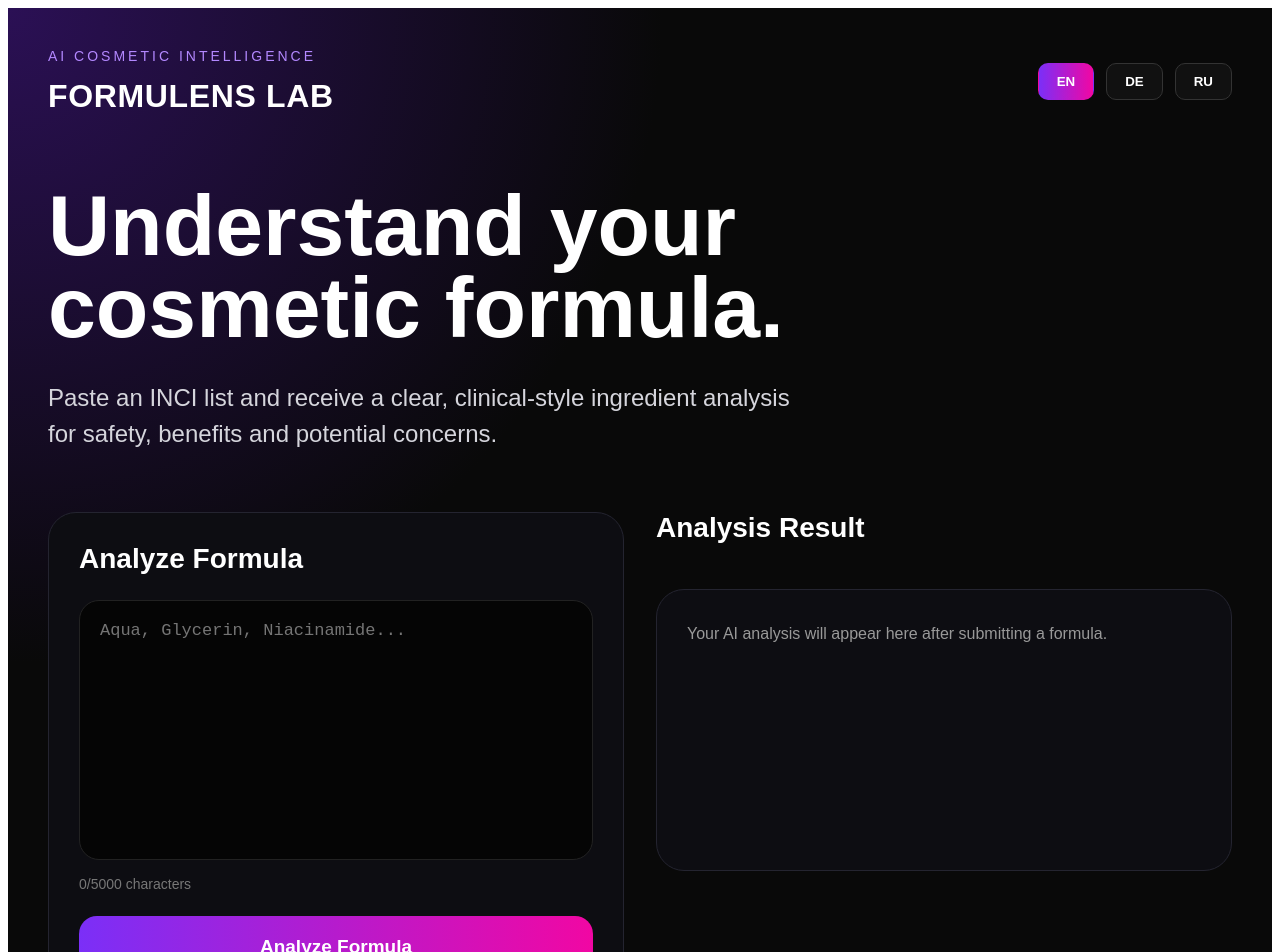
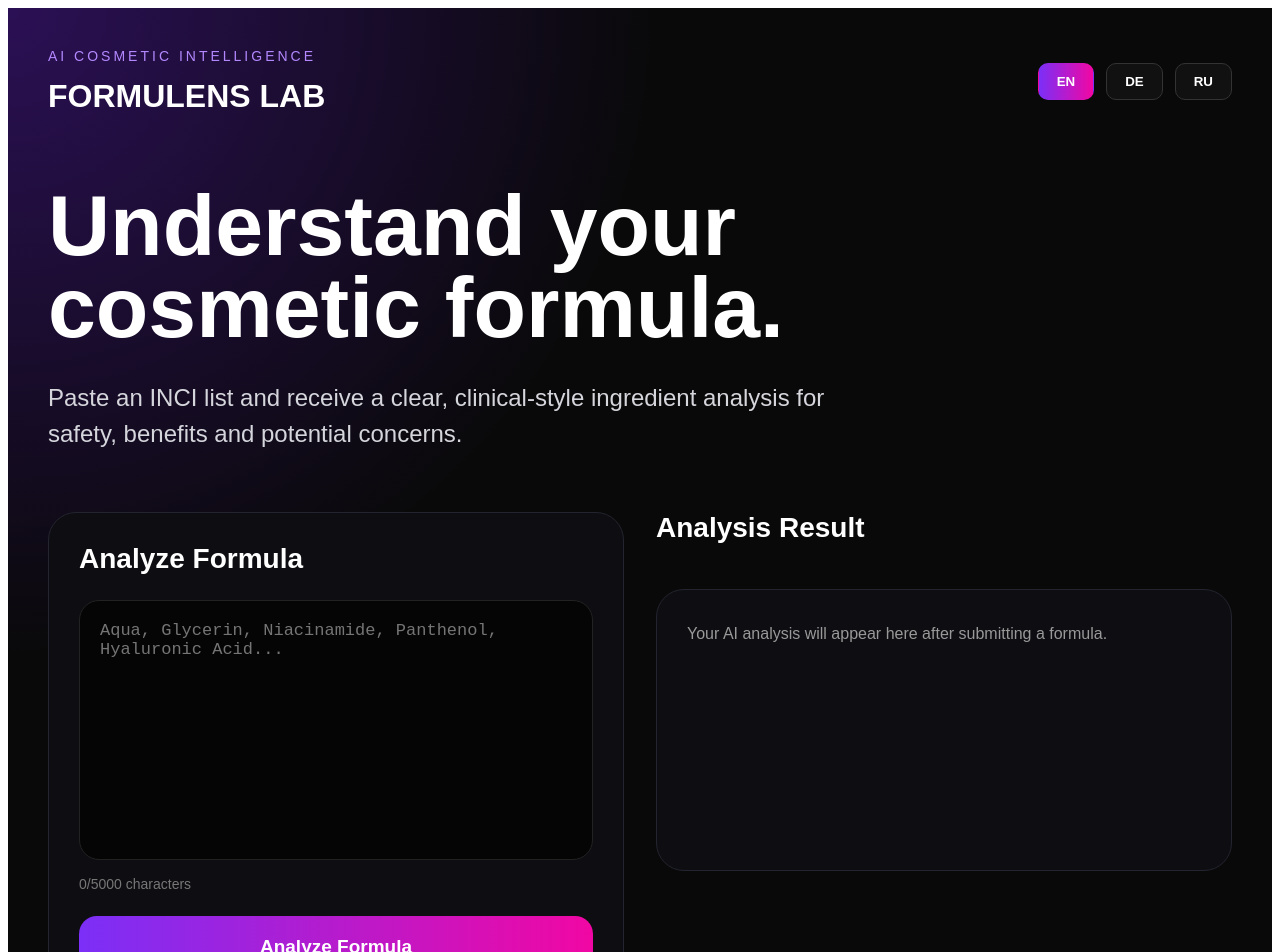
Before and after one commit to piladd-design/formulens-lab, a Next.js app: page / in a window 1280 px wide. Shown: the top 952 px of the page. Built offline with nearby package versions, Linux system fonts and the light colour scheme.

Commit message:
Update page.js

```diff
--- a/app/page.js
+++ b/app/page.js
@@ -11,7 +11,7 @@ const sections = [
   'PROFESSIONAL CONCLUSION',
 ]
 
-const t = {
+const translations = {
   EN: {
     badge: 'AI COSMETIC INTELLIGENCE',
     title: 'Understand your cosmetic formula.',
@@ -19,12 +19,13 @@ const t = {
       'Paste an INCI list and receive a clear, clinical-style ingredient analysis for safety, benefits and potential concerns.',
     analyzeTitle: 'Analyze Formula',
     resultTitle: 'Analysis Result',
-    placeholder: 'Aqua, Glycerin, Niacinamide...',
+    placeholder: 'Aqua, Glycerin, Niacinamide, Panthenol, Hyaluronic Acid...',
     button: 'Analyze Formula',
     loading: 'Analyzing...',
     empty: 'Your AI analysis will appear here after submitting a formula.',
     score: 'Formula Score',
-    sections: {
+    counter: 'characters',
+    sectionNames: {
       'KEY BENEFITS': 'KEY BENEFITS',
       'KEY INGREDIENTS': 'KEY INGREDIENTS',
       'POTENTIAL CONCERNS': 'POTENTIAL CONCERNS',
@@ -36,15 +37,16 @@ const t = {
     badge: 'KI-KOSMETIKANALYSE',
     title: 'Verstehen Sie Ihre kosmetische Formel.',
     subtitle:
-      'Fügen Sie eine INCI-Liste ein und erhalten Sie eine klare, klinisch strukturierte Analyse zu Nutzen, Sicherheit und möglichen Risiken.',
+      'Fügen Sie eine INCI-Liste ein und erhalten Sie eine klare, professionell strukturierte Analyse zu Nutzen, Sicherheit und möglichen Risiken.',
     analyzeTitle: 'Formel analysieren',
     resultTitle: 'Analyseergebnis',
-    placeholder: 'Aqua, Glycerin, Niacinamide...',
+    placeholder: 'Aqua, Glycerin, Niacinamide, Panthenol, Hyaluronic Acid...',
     button: 'Formel analysieren',
     loading: 'Analyse läuft...',
     empty: 'Ihre KI-Analyse erscheint hier nach dem Absenden der Formel.',
     score: 'Formel-Score',
-    sections: {
+    counter: 'Zeichen',
+    sectionNames: {
       'KEY BENEFITS': 'HAUPTVORTEILE',
       'KEY INGREDIENTS': 'WICHTIGE INHALTSSTOFFE',
       'POTENTIAL CONCERNS': 'MÖGLICHE HINWEISE',
@@ -56,15 +58,16 @@ const t = {
     badge: 'ИИ-АНАЛИЗ КОСМЕТИКИ',
     title: 'Поймите свою косметическую формулу.',
     subtitle:
-      'Вставьте INCI-состав и получите понятный клинический анализ пользы, безопасности и возможных рисков.',
+      'Вставьте INCI-состав и получите понятный профессиональный анализ пользы, безопасности и возможных рисков.',
     analyzeTitle: 'Анализ формулы',
     resultTitle: 'Результат анализа',
-    placeholder: 'Aqua, Glycerin, Niacinamide...',
+    placeholder: 'Aqua, Glycerin, Niacinamide, Panthenol, Hyaluronic Acid...',
     button: 'Анализировать формулу',
     loading: 'Анализируем...',
     empty: 'Результат ИИ-анализа появится здесь после отправки формулы.',
     score: 'Оценка формулы',
-    sections: {
+    counter: 'символов',
+    sectionNames: {
       'KEY BENEFITS': 'КЛЮЧЕВЫЕ ПРЕИМУЩЕСТВА',
       'KEY INGREDIENTS': 'ВАЖНЫЕ ИНГРЕДИЕНТЫ',
       'POTENTIAL CONCERNS': 'ВОЗМОЖНЫЕ РИСКИ',
@@ -76,6 +79,7 @@ const t = {
 
 function extractSection(text, title) {
   if (!text) return ''
+
   const start = text.indexOf(title + ':')
   if (start === -1) return ''
 
@@ -104,7 +108,7 @@ export default function Home() {
   const [loading, setLoading] = useState(false)
   const [language, setLanguage] = useState('EN')
 
-  const copy = t[language]
+  const current = translations[language]
   const analysisText = result?.message || ''
 
   const analyzeFormula = async () => {
@@ -136,7 +140,7 @@ export default function Home() {
       <div style={styles.container}>
         <header style={styles.header}>
           <div>
-            <div style={styles.badge}>{copy.badge}</div>
+            <div style={styles.badge}>{current.badge}</div>
             <div style={styles.logo}>FORMULENS LAB</div>
           </div>
 
@@ -160,41 +164,50 @@ export default function Home() {
         </header>
 
         <section style={styles.hero}>
-          <h1 style={styles.title}>{copy.title}</h1>
-          <p style={styles.subtitle}>{copy.subtitle}</p>
+          <h1 style={styles.title}>{current.title}</h1>
+          <p style={styles.subtitle}>{current.subtitle}</p>
         </section>
 
         <section style={styles.grid}>
           <div style={styles.card}>
-            <h2 style={styles.cardTitle}>{copy.analyzeTitle}</h2>
+            <h2 style={styles.cardTitle}>{current.analyzeTitle}</h2>
 
             <textarea
               value={inci}
               onChange={(e) => setInci(e.target.value)}
-              placeholder={copy.placeholder}
+              placeholder={current.placeholder}
               style={styles.textarea}
             />
 
-            <div style={styles.counter}>{inci.length}/5000 characters</div>
+            <div style={styles.counter}>
+              {inci.length}/5000 {current.counter}
+            </div>
 
-            <button onClick={analyzeFormula} disabled={loading} style={styles.button}>
-              {loading ? copy.loading : copy.button}
+            <button
+              onClick={analyzeFormula}
+              disabled={loading}
+              style={styles.button}
+            >
+              {loading ? current.loading : current.button}
             </button>
           </div>
 
           <div style={styles.resultColumn}>
-            <h2 style={styles.cardTitle}>{copy.resultTitle}</h2>
+            <h2 style={styles.cardTitle}>{current.resultTitle}</h2>
 
-            {!loading && !analysisText && <div style={styles.empty}>{copy.empty}</div>}
+            {!loading && !analysisText && (
+              <div style={styles.empty}>{current.empty}</div>
+            )}
 
-            {loading && <div style={styles.empty}>{copy.loading}</div>}
+            {loading && <div style={styles.empty}>{current.loading}</div>}
 
             {!loading && analysisText && (
               <>
                 <div style={styles.scoreCard}>
                   <div style={styles.score}>{getScore(analysisText)}</div>
+
                   <div>
-                    <h3 style={styles.scoreTitle}>{copy.score}</h3>
+                    <h3 style={styles.scoreTitle}>{current.score}</h3>
                     <p style={styles.text}>
                       {extractSection(analysisText, 'FORMULA SCORE')}
                     </p>
@@ -207,7 +220,9 @@ export default function Home() {
 
                   return (
                     <div key={section} style={styles.resultCard}>
-                      <h3 style={styles.sectionTitle}>{copy.sections[section]}</h3>
+                      <h3 style={styles.sectionTitle}>
+                        {current.sectionNames[section]}
+                      </h3>
                       <p style={styles.text}>{content}</p>
                     </div>
                   )
@@ -224,7 +239,8 @@ export default function Home() {
 const styles = {
   page: {
     minHeight: '100vh',
-    background: 'radial-gradient(circle at top left, #2b1055 0%, #090909 40%)',
+    background:
+      'radial-gradient(circle at top left, #2b1055 0%, #090909 40%)',
     color: 'white',
     padding: '40px',
     fontFamily: 'Arial, sans-serif',
@@ -248,7 +264,6 @@ const styles = {
   logo: {
     fontSize: '32px',
     fontWeight: '800',
-    letterSpacing: '0.02em',
   },
   langs: {
     display: 'flex',
@@ -268,7 +283,7 @@ const styles = {
     border: '1px solid transparent',
   },
   hero: {
-    maxWidth: '760px',
+    maxWidth: '820px',
     marginBottom: '60px',
   },
   title: {
```
